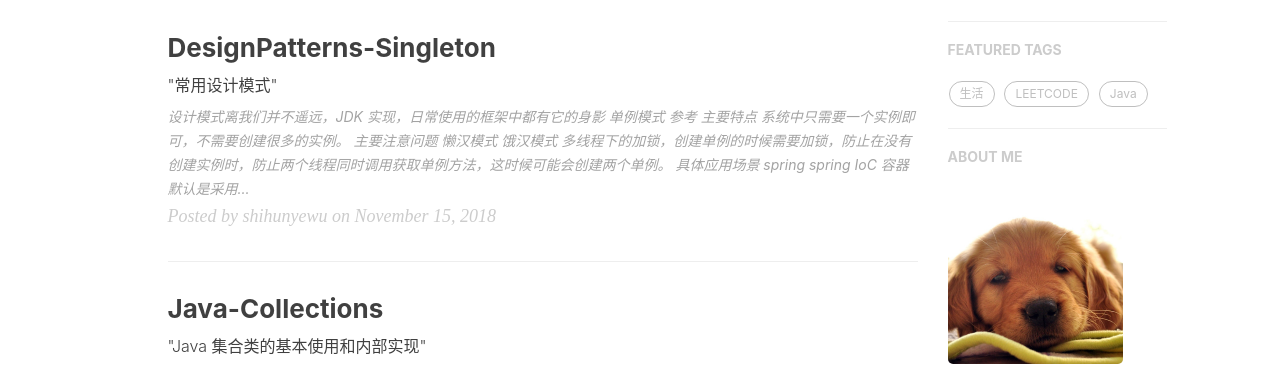
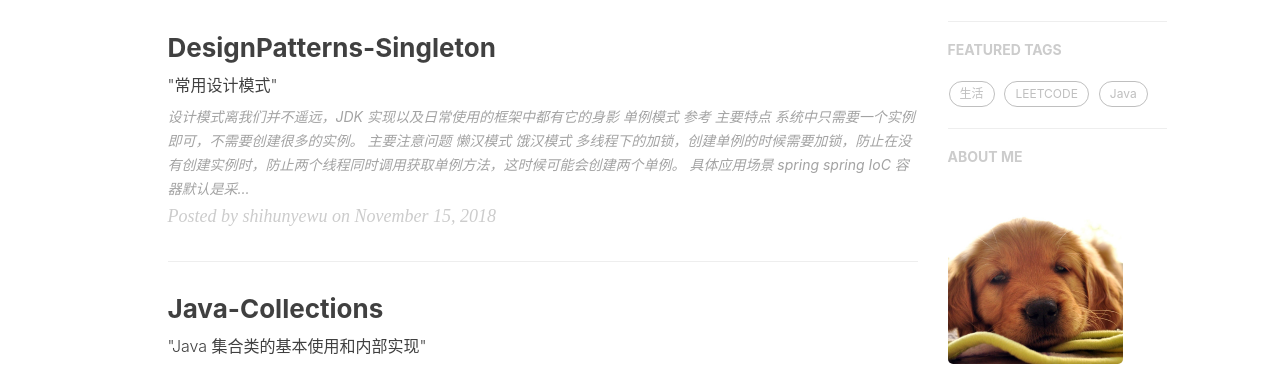
Before and after one commit to shihunyewu/shihunyewu.github.io, a Jekyll site: the page built from index.html, in a window 1280 px wide and 900 px high. Shown: the part 437-803 px from the top of the window. Built offline with Jekyll 4.4.1, drawn with Linux system fonts in a browser that asks for light colours; nearby versions of some CDN libraries; the list of posts is cut into pages by our own code; comment, search, counter and statistics services are not loaded.

```diff
--- a/_posts/2018-11-10-DesignPatterns-Notes.md
+++ b/_posts/2018-11-10-DesignPatterns-Notes.md
@@ -9,7 +9,7 @@
 tags:
     - DesignPatterns
 ---
-> 设计模式离我们并不遥远，JDK 实现，日常使用的框架中都有它的身影
+> 设计模式离我们并不遥远，JDK 实现以及日常使用的框架中都有它的身影
 
 ## 单例模式
 [参考](http://www.runoob.com/design-pattern/singleton-pattern.html)
```
